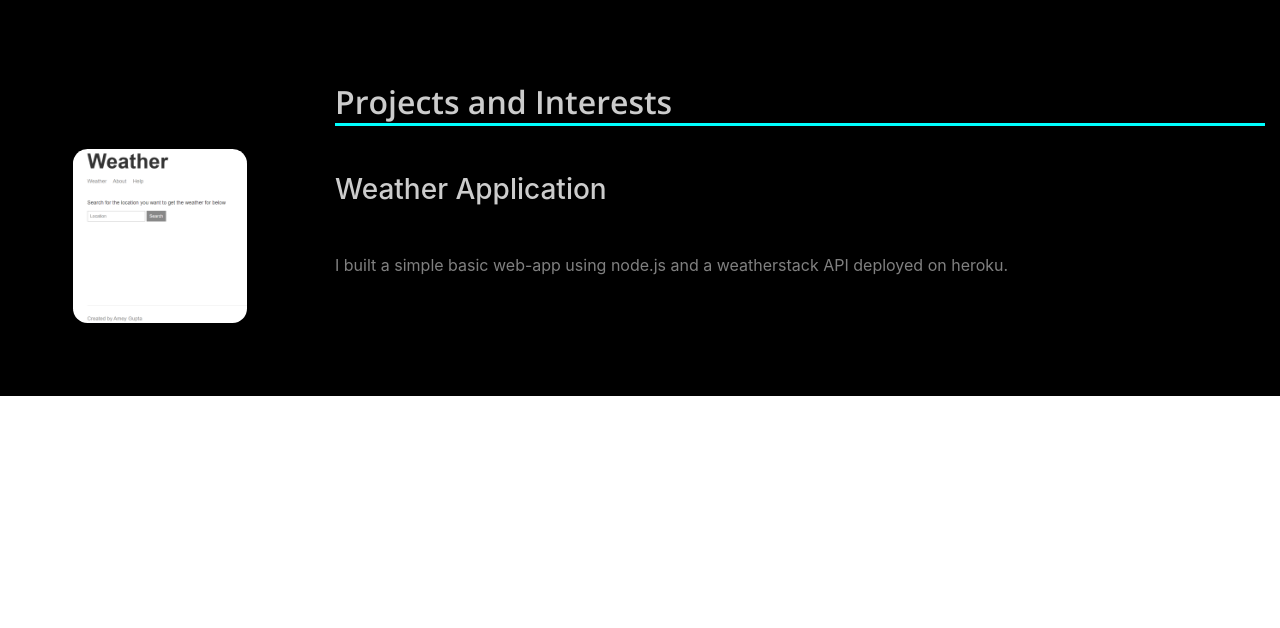
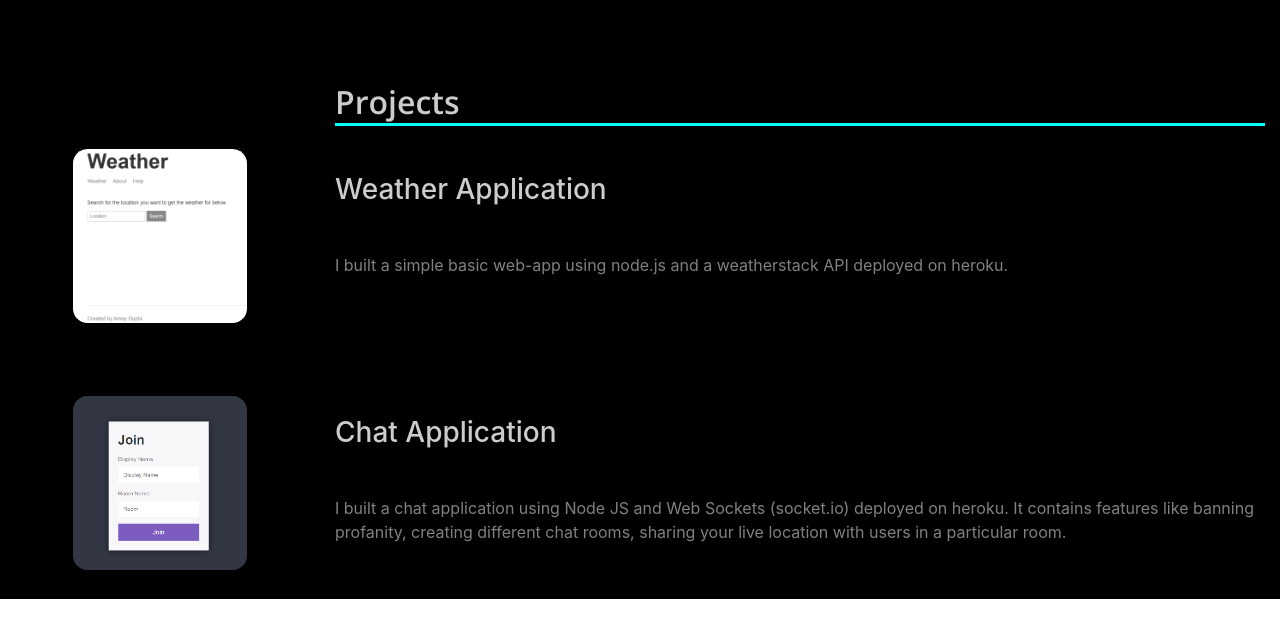
Before and after one commit to amey-g/personal-website, a plain HTML site: page index.html in a window 1280 px wide. Shown: the part 1374-2002 px from the top of the page. Before the commit the page ends 1770 px from the top, so only its background shows below. Drawn offline with nearby package versions, Linux system fonts and the light colour scheme.

Commit message:
add chat app in projects

```diff
--- a/css/styles.css
+++ b/css/styles.css
@@ -82,6 +82,7 @@ li{
   height:auto;
   border-radius: 25%;
   margin-top:20%;
+  margin-bottom: -15%;
 }
 
 #about-text{
--- a/index.html
+++ b/index.html
@@ -51,7 +51,7 @@
                     <a class="nav-link " href="#resume-container"">EDUCATION</a>
                     </li>
                     <li class="nav-item item">
-                        <a class="nav-link " href="#projects-container">PROJECTS & INTERESTS</a>
+                        <a class="nav-link " href="#projects-container">PROJECTS</a>
                     </li>
                     <li class="nav-item item">
                         <a class="nav-link " href="../blog/index.html" target="_blank">BLOG</a>
@@ -134,7 +134,7 @@
 
                     </div>
                     <div id="about-text" class="col-lg-9 col-md-9">
-                        <h2 class="subtitle">Projects and Interests</h2>
+                        <h2 class="subtitle">Projects</h2>
 
                         <p>
                             <h3 class="heading">Weather Application</h3>
@@ -142,6 +142,19 @@
                         <p>
                             I built a simple basic web-app using node.js and a weatherstack API deployed on heroku.
                         </p>
+
+                    </div>
+                    <div class="col-lg-3 col-md-3">
+                        <p><a target="_blank" href="https://amey-chat-app.herokuapp.com/"><img class="zoom-pic" id="project-photo" src="images/chat.png" style="margin-top: -10%;"></a></p>
+                    </div>
+                    <div id="about-text" class="col-lg-9 col-md-9">
+                        <p>
+                            <h3 class="heading" style="margin-top: -5%;">Chat Application</h3>
+                        </p>
+                        <p>
+                            I built a chat application using Node JS and Web Sockets (socket.io) deployed on heroku. It contains features like banning profanity, creating different chat rooms, sharing your live location with users in a particular room.
+                        </p>
+
                     </div>
                 </div>
             </div>
```
Also changed, not shown: images/chat.png (added).
